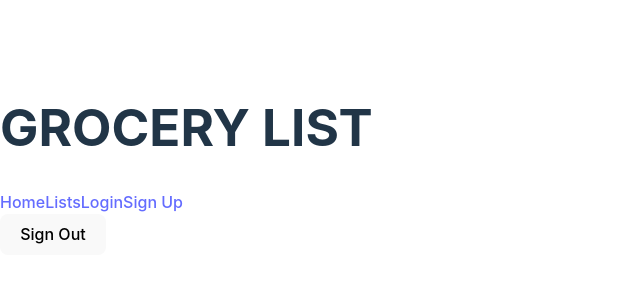
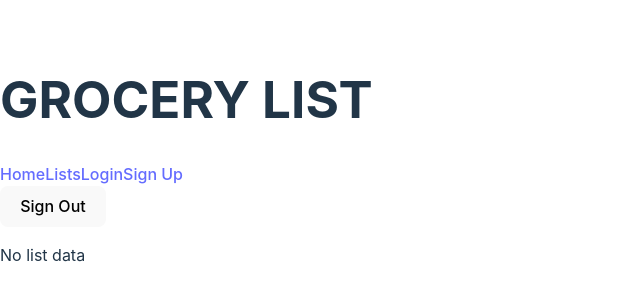
Before and after one commit to YjHong12/grocery_list, a React (Vite) app in the folder client/: page /list/1 in a window 1280 px wide. Shown: the part 240-540 px from the top of the page, without its empty margins (0-640 px from the left). Built offline with nearby package versions, Linux system fonts and the light colour scheme.

Commit message:
clicking on the list title takes user to new page

```diff
--- a/client/src/components/AppRouter.jsx
+++ b/client/src/components/AppRouter.jsx
@@ -6,6 +6,7 @@ import Signup from "./Signup";
 import Login from "./Login";
 import Home from "./Home";
 import Navbar from "./Navbar";
+import ListDetails from "./ListDetails";
 
 function AppRouter() {
   const [memberId, setMemberId] = useState(null);
@@ -25,6 +26,7 @@ function AppRouter() {
           path="/lists/member/:member_id"
           element={<Lists member_id={memberId} />}
         />
+        <Route path="/list/:listId" element={<ListDetails />} />
       </Routes>
     </BrowserRouter>
   );
--- a/client/src/components/ItemList.jsx
+++ b/client/src/components/ItemList.jsx
@@ -87,8 +87,6 @@ export default function ItemList({ listId }) {
 
   return (
     <div className="items">
-      <h1>ITEMS</h1>
-
       {/* ------------ SEARCH FOR ITEMS ------------ */}
       <div className="searchItem">
         <label>
--- /dev/null
+++ b/client/src/components/ListDetails.jsx
@@ -0,0 +1,21 @@
+import React from "react";
+import { useLocation } from "react-router-dom";
+import ItemList from "./ItemList";
+
+export default function ListDetails() {
+  const location = useLocation();
+  const { list } = location.state || {};
+
+  return (
+    <div>
+      {list ? (
+        <div>
+          <h1>{list.title}</h1>
+          <ItemList listId={list.list_id} />
+        </div>
+      ) : (
+        <p>No list data</p>
+      )}
+    </div>
+  );
+}
--- a/client/src/components/Lists.jsx
+++ b/client/src/components/Lists.jsx
@@ -1,5 +1,5 @@
 import React, { useState, useEffect } from "react";
-import { useParams } from "react-router-dom";
+import { useParams, Link } from "react-router-dom";
 import {
   fetchListsByMember,
   createList,
@@ -100,19 +100,20 @@ export default function Lists() {
   return (
     <div className="lists">
       <h1>LISTS</h1>
-
       {member_id && (
         <div>
           <h1>Lists</h1>
           <ul>
             {lists.map((list) => (
               <li key={list.list_id}>
+                <Link to={`/list/${list.list_id}`} state={{ list }}>
                   <span
                     onClick={() => setSelectedList(list.list_id)}
                     className={selectedList === list.list_id ? "selected" : ""}
                   >
                     {list.title}
                   </span>
+                </Link>
                 <button onClick={() => handleDeleteList(list.list_id)}>
                   Delete
                 </button>
```
Lines whose indentation alone changed are shown as unchanged.
